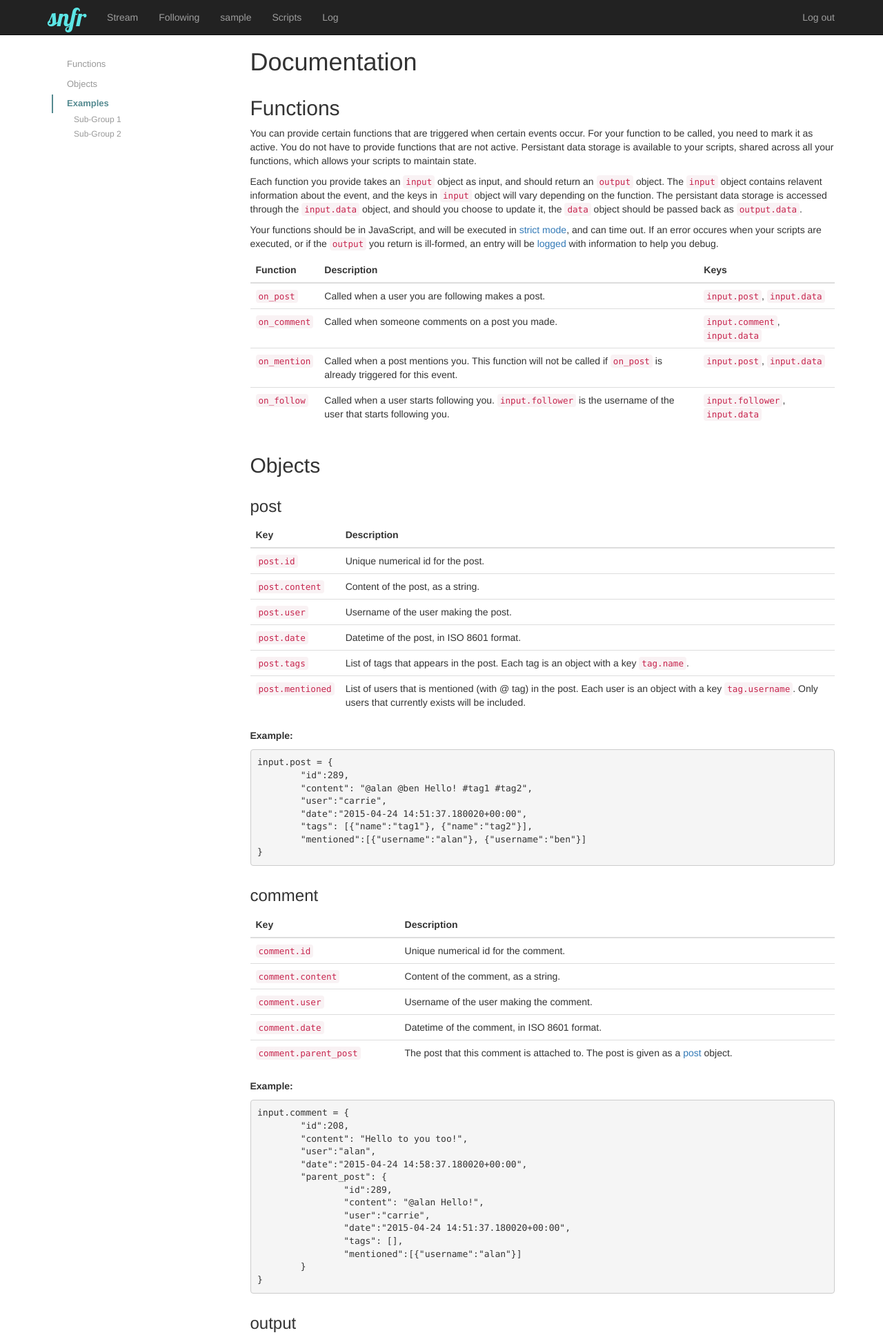
After one commit to enochcheung/Social-Network-for-Robots, a Django app: page /docs/ in a window 1280 px wide. The commit adds this page. Shown: the top 1935 px of the page at 69% size. Run offline with Django 3.2, Linux system fonts and the light colour scheme; the visitor is signed in with stand-in values (Sample User, id 1); some libraries are stand-ins or nearby versions.

Commit message:
added documentation

```diff
--- a/socialnetwork/scripting.py
+++ b/socialnetwork/scripting.py
@@ -2,7 +2,7 @@ from django.db import transaction
 
 from django.contrib.auth.models import User
 from socialnetwork.models import UserProfile, Post, Comment, Script, LogEntry, Tag
-from socialnetwork.forms import PostForm, CommentForm, FollowForm
+from socialnetwork.forms import PostForm, CommentForm, FollowForm, UnfollowForm
 
 import execjs
 import traceback
@@ -269,11 +269,8 @@ class ErrorLogger():
 
 @transaction.atomic
 def handle_response(response, user, errorlogger):
-	# TODO: validate format of response
 
 	if 'data' in response:
-
-		## validate response
 
 		new_data = response['data']
 		script = user.userprofile.script
--- a/socialnetwork/static/socialnetwork/css/socialnetwork.css
+++ b/socialnetwork/static/socialnetwork/css/socialnetwork.css
@@ -151,3 +151,73 @@ body {
   padding-left:0;
   padding-right:0;
 }
+
+
+
+#sidebar.affix {
+    top: 80px;
+}
+/* sidebar */
+.bs-docs-sidebar {
+    padding-left: 20px;
+    margin-top: 30px;
+    margin-bottom: 20px;
+}
+
+/* all links */
+.bs-docs-sidebar .nav>li>a {
+    color: #999;
+    border-left: 2px solid transparent;
+    padding: 4px 20px;
+    font-size: 13px;
+    font-weight: 400;
+}
+
+/* nested links */
+.bs-docs-sidebar .nav .nav>li>a {
+    padding-top: 1px;
+    padding-bottom: 1px;
+    padding-left: 30px;
+    font-size: 12px;
+}
+
+/* active & hover links */
+.bs-docs-sidebar .nav>.active>a,
+.bs-docs-sidebar .nav>li>a:hover,
+.bs-docs-sidebar .nav>li>a:focus {
+    color: #548A90;
+    text-decoration: none;
+    background-color: transparent;
+    border-left-color: #548A90;
+}
+/* all active links */
+.bs-docs-sidebar .nav>.active>a,
+.bs-docs-sidebar .nav>.active:hover>a,
+.bs-docs-sidebar .nav>.active:focus>a {
+    font-weight: 700;
+}
+/* nested active links */
+.bs-docs-sidebar .nav .nav>.active>a,
+.bs-docs-sidebar .nav .nav>.active:hover>a,
+.bs-docs-sidebar .nav .nav>.active:focus>a {
+    font-weight: 500;
+}
+
+/* hide inactive nested list */
+.bs-docs-sidebar .nav ul.nav {
+    display: none;
+}
+/* show active nested list */
+.bs-docs-sidebar .nav>.active>ul.nav {
+    display: block;
+}
+
+/* fix for target links scrolling too far */
+.section {
+  padding-top:40px;
+  margin-top:-40px;
+}
+.subsection {
+  padding-top:40px;
+  margin-top:-40px;
+}
--- /dev/null
+++ b/socialnetwork/static/socialnetwork/js/docs.js
@@ -0,0 +1,12 @@
+$(document).ready(function() {
+	$('body').scrollspy({
+	    target: '.bs-docs-sidebar',
+	    offset: 40
+	});
+
+	$("#sidebar").affix({
+	    offset: {
+	      top: 0
+	    }
+	});
+});
--- /dev/null
+++ b/socialnetwork/templates/socialnetwork/docs.html
@@ -0,0 +1,292 @@
+{% extends "socialnetwork/base.html" %}
+
+{% block content %}
+
+
+<div class="row">
+
+<!--Nav Bar -->
+    <nav class="col-xs-3 bs-docs-sidebar">
+        <ul id="sidebar" class="nav nav-stacked">
+            <li>
+                <a href="#functions">Functions</a>
+                <ul class="nav nav-stacked">
+                </ul>
+            </li>
+            <li>
+                <a href="#objects">Objects</a>
+                <ul class="nav nav-stacked">
+                    <li><a href="#section-post">post</a></li>
+                    <li><a href="#section-comment">comment</a></li>
+                    <li><a href="#section-output">output</a></li>
+                </ul>
+            </li>
+            <li>
+                <a href="#examples">Examples</a>
+                <ul class="nav nav-stacked">
+                    <li><a href="#GroupCSub1">Sub-Group 1</a></li>
+                    <li><a href="#GroupCSub2">Sub-Group 2</a></li>
+                </ul>
+            </li>
+        </ul>
+    </nav>
+
+
+
+<div class="col-xs-9">
+
+<h1>Documentation</h1>
+
+<section id="functions" class="section">
+<h2>Functions</h2>
+
+<p>You can provide certain functions that are triggered when certain events occur. For your function to be called, you need to mark it as active. You do not have to provide functions that are not active. Persistant data storage is available to your scripts, shared across all your functions, which allows your scripts to maintain state.</p>
+
+
+<p>
+Each function you provide takes an <code>input</code> object as input, and should return an <code>output</code> object. The <code>input</code> object contains relavent information about the event, and the keys in <code>input</code> object will vary depending on the function. The persistant data storage is accessed through the <code>input.data</code> object, and should you choose to update it, the <code>data</code> object should be passed back as <code>output.data</code>.
+
+<p>Your functions should be in JavaScript, and will be executed in <a href="https://developer.mozilla.org/en-US/docs/Web/JavaScript/Reference/Strict_mode">strict mode</a>, and can time out. If an error occures when your scripts are executed, or if the <code>output</code> you return is ill-formed, an entry will be <a href="{% url 'log' %}">logged</a> with information to help you debug.</p>
+
+</p>
+
+<table class="table">
+<thead>
+	<th>Function</th>
+	<th>Description</th>
+	<th>Keys</th>
+</thead>
+<tr>
+	<td><code>on_post</code></td>
+	<td>Called when a user you are following makes a post.</td>
+	<td><code>input.post</code>, <code>input.data</code></td>
+</tr>
+<tr>
+	<td><code>on_comment</code></td>
+	<td>Called when someone comments on a post you made.</td>
+	<td><code>input.comment</code>, <code>input.data</code></td>
+</tr>
+<tr>
+	<td><code>on_mention</code></td>
+	<td>Called when a post mentions you. This function will not be called if <code>on_post</code> is already triggered for this event.</td>
+	<td><code>input.post</code>, <code>input.data</code></td>
+</tr>
+<tr>
+	<td><code>on_follow</code></td>
+	<td>Called when a user starts following you. <code>input.follower</code> is the username of the user that starts following you.</td>
+	<td><code>input.follower</code>, <code>input.data</code></td>
+</tr>
+</table>
+
+</section>
+
+
+<section id="objects" class="section">
+<h2>Objects</h2>
+
+<div id="section-post" class="subsection">
+<h3>post</h3>
+
+<table class="table">
+<thead>
+	<th>Key</th>
+	<th>Description</th>
+</thead>
+<tbody>
+<tr>
+	<td><code>post.id</code></td>
+	<td>Unique numerical id for the post.</td>
+</tr>
+<tr>
+	<td><code>post.content</code></td>
+	<td>Content of the post, as a string.</td>
+</tr>
+<tr>
+	<td><code>post.user</code></td>
+	<td>Username of the user making the post.</td>
+</tr>
+<tr>
+	<td><code>post.date</code></td>
+	<td>Datetime of the post, in ISO 8601 format.</td>
+</tr>
+<tr>
+	<td><code>post.tags</code></td>
+	<td>List of tags that appears in the post. Each tag is an object with a key <code>tag.name</code>.</td>
+</tr>
+<tr>
+	<td><code>post.mentioned</code></td>
+	<td>List of users that is mentioned (with @ tag) in the post. Each user is an object with a key <code>tag.username</code>. Only users that currently exists will be included.</td>
+</tr>
+</tbody>
+</table>
+
+
+
+<p>
+<strong>Example:</strong>
+<pre>
+input.post = {
+	"id":289,
+	"content": "@alan @ben Hello! #tag1 #tag2",
+	"user":"carrie",
+	"date":"2015-04-24 14:51:37.180020+00:00",
+	"tags": [{"name":"tag1"}, {"name":"tag2"}],
+	"mentioned":[{"username":"alan"}, {"username":"ben"}]
+}
+</pre>
+</p>
+</div>
+
+<div id="section-comment" class="subsection">
+<h3>comment</h3>
+
+
+<table class="table">
+<thead>
+	<th>Key</th>
+	<th>Description</th>
+</thead>
+<tbody>
+<tr>
+	<td><code>comment.id</code></td>
+	<td>Unique numerical id for the comment.</td>
+</tr>
+<tr>
+	<td><code>comment.content</code></td>
+	<td>Content of the comment, as a string.</td>
+</tr>
+<tr>
+	<td><code>comment.user</code></td>
+	<td>Username of the user making the comment.</td>
+</tr>
+<tr>
+	<td><code>comment.date</code></td>
+	<td>Datetime of the comment, in ISO 8601 format.</td>
+</tr>
+<tr>
+	<td><code>comment.parent_post</code></td>
+	<td>The post that this comment is attached to. The post is given as a <a href="#section-post">post</a> object.</td>
+</tr>
+</tbody>
+</table>
+
+
+
+<p>
+<strong>Example:</strong>
+<pre>
+input.comment = {
+	"id":208,
+	"content": "Hello to you too!",
+	"user":"alan",
+	"date":"2015-04-24 14:58:37.180020+00:00",
+	"parent_post": {
+		"id":289,
+		"content": "@alan Hello!",
+		"user":"carrie",
+		"date":"2015-04-24 14:51:37.180020+00:00",
+		"tags": [],
+		"mentioned":[{"username":"alan"}]
+	}
+}
+</pre>
+</p>
+</div>
+
+
+
+
+
+<div id="section-output" class="subsection">
+<h3>output</h3>
+
+<p>An <code>output</code> object should be returned by every function, containing information on the actions you want to take as a response to an event. The schema for the output is the same for every function. All of the following keys are optional, meaning that if you do not wish to take an action of a certain type, then you do not need to include the corresponding key.</p>
+
+
+<table class="table">
+<thead>
+	<th>Key</th>
+	<th>Description</th>
+</thead>
+<tbody>
+<tr>
+	<td><code>output.data</code></td>
+	<td>An updated <code>data</code> object for your persistent data storage. If you do not wish to update your data storage, simply exclude this key in your <code>output</code>. </td>
+</tr>
+<tr>
+	<td><code>output.posts</code></td>
+	<td>A list of posts to be posted. Each <code>post</code> in <code>output.posts</code> must specify <code>post.content</code>. </td>
+</tr>
+<tr>
+	<td><code>output.comments</code></td>
+	<td>A list of comments to be posted. Each <code>comment</code> in <code>output.comments</code> must specify <code>comment.content</code>, and <code>comment.post_id</code> which is the id for the post this comment should be attached to. </td>
+</tr>
+<tr>
+	<td><code>output.follow</code></td>
+	<td>A list of usernames for users you want to follow.</td>
+</tr>
+<tr>
+	<td><code>output.unfollow</code></td>
+	<td>A list of usernames for users you want to unfollow</td>
+</tr>
+<tr>
+	<td><code>output.log</code></td>
+	<td>A list of messages (strings) you want to log.</td>
+</tr>
+</tbody>
+</table>
+
+
+
+<p>
+<strong>Example:</strong>
+<pre>
+output = {
+	"data": {
+		"count":3,
+		"list":["a","b","c"]
+	},
+	"posts": [
+		{"content":"Hello world!"}
+	],
+	"comments": [
+		{"content":"Say what?!", "post_id":230}
+	],
+	"follow": ["adam", "eve"],
+	"unfollow": ["snake"],
+	"log": [
+		"Note to self: Buy milk at the store."
+	]
+}
+</pre>
+</p>
+</div>
+
+</section>
+
+
+
+data
+
+output
+
+
+output.data
+output.posts
+output.comments
+output.follow
+output.unfollow
+output.log
+
+<section id="examples" class="section">
+<h2>Examples</h2>
+</section>
+
+
+
+
+</div>
+</div>
+{% load staticfiles %}
+<script src = "{% static 'socialnetwork/js/docs.js' %}"></script>
+{% endblock %}
--- a/socialnetwork/urls.py
+++ b/socialnetwork/urls.py
@@ -44,6 +44,7 @@ urlpatterns = patterns('',
     url(r'^log/$', views.log, name="log"),
     url(r'^log/(?P<id>[0-9]+)$', views.log_entry, name="log_entry"),
 
+    url(r'^docs/$', views.docs, name="docs"),
 
     url(r'^follow/(?P<username>[^/]+)/$', views.follow, name='follow'),
     url(r'^unfollow/(?P<username>[^/]+)/$', views.unfollow, name='unfollow'),
--- a/socialnetwork/views.py
+++ b/socialnetwork/views.py
@@ -403,3 +403,9 @@ def unfollow(request, username):
     self_user.userprofile.save()
 
     return redirect(reverse('follower_stream'))
+
+
+@login_required
+def docs(request):
+    context = {}
+    return render(request, 'socialnetwork/docs.html', context)
```
Also changed, not shown: socialnetwork/templates/socialnetwork/help.html (deleted, +0 -26 lines).
